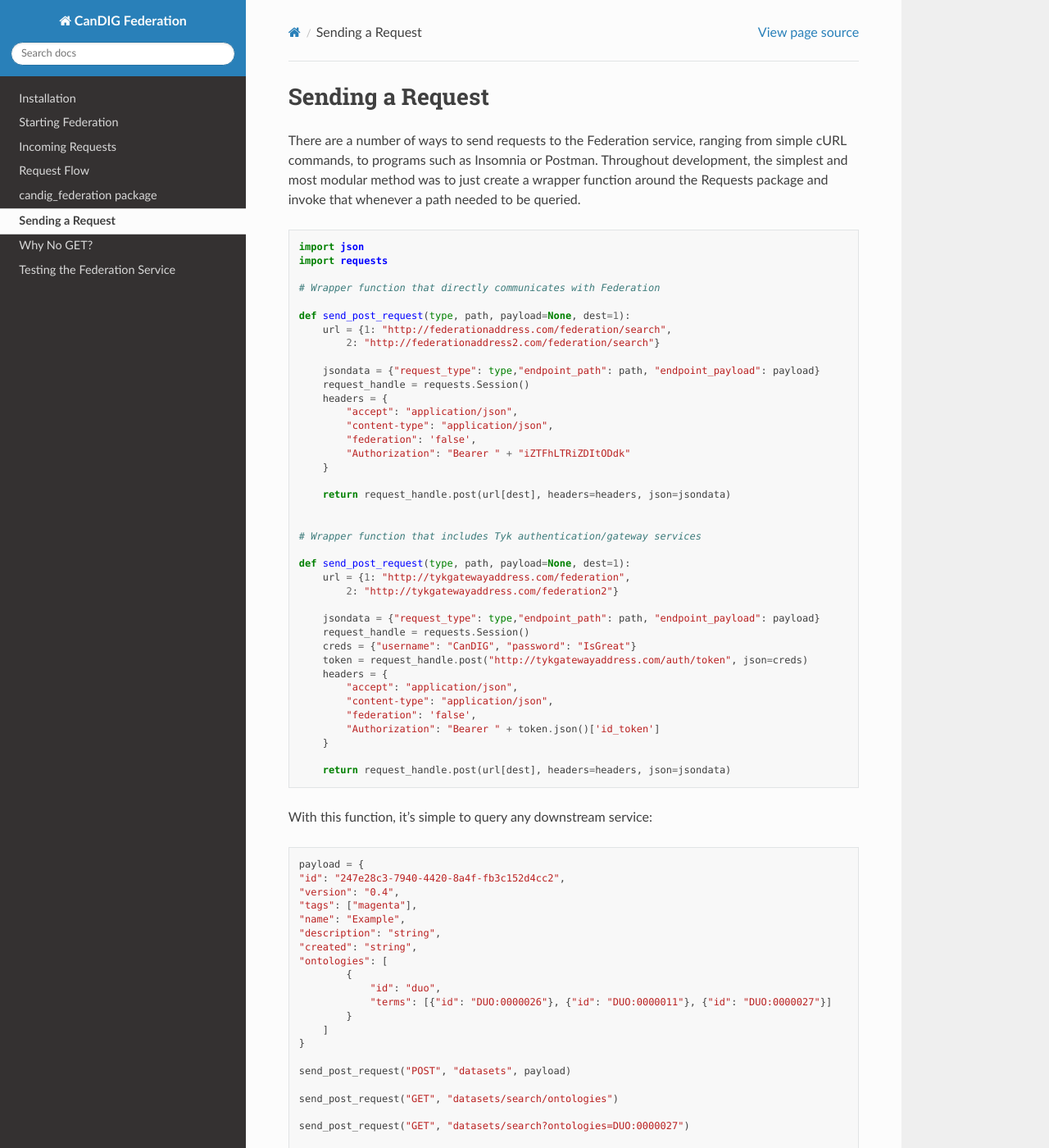
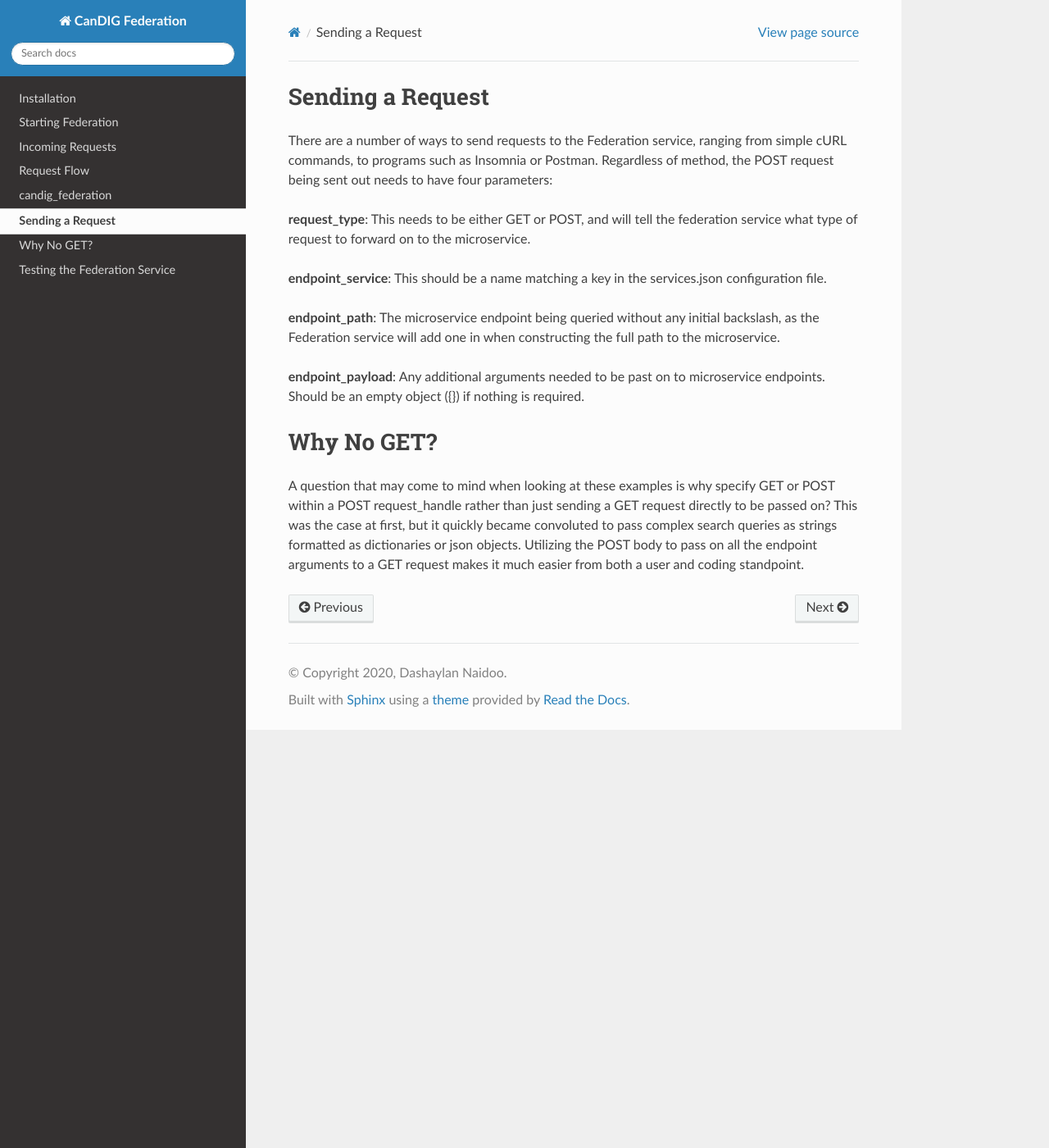
Before and after one commit to CanDIG/federation_service, a Sphinx documentation site: the page built from docs/source/examples.rst, in a window 1280 px wide and 1400 px high. Shown: the whole window at 82% size. Built offline with Sphinx 7.4.7 and the Read the Docs theme 2.0.0, drawn with Linux system fonts in a browser that asks for light colours; some of the changed text lies outside the part shown.

Commit message:
Update Master with parameter changes and validation (#15)
* Fix async request routing to use POST only

* Update peers/configs for katsu

Co-authored-by: Felipe Coral-Sasso <60624699+fcoralsasso@users.noreply.github.com>

* COGG-215 (#12)

* Update tests to mock Futuresession.post instead of get to mimic code change

* Update operations with routing error handling

* Update error message, properly return a 404

* Request parameter addition and RTD fixes (#13)

* Change API and code to use additional param for service specification

* Add check against beginning backslash in endpoint_path (#14)

Co-authored-by: Felipe Coral-Sasso <60624699+fcoralsasso@users.noreply.github.com>

```diff
--- /dev/null
+++ b/docs/requirements.txt
@@ -0,0 +1,3 @@
+Sphinx==2.3.1
+sphinx-rtd-theme==0.4.3
+Werkzeug==0.15.4
--- a/docs/source/conf.py
+++ b/docs/source/conf.py
@@ -32,7 +32,10 @@
 # Add any Sphinx extension module names here, as strings. They can be
 # extensions coming with Sphinx (named 'sphinx.ext.*') or your custom
 # ones.
-extensions = ['sphinx.ext.autodoc', 'sphinx.ext.autosectionlabel']
+extensions = [
+    'sphinx.ext.autodoc', 'sphinx.ext.autosectionlabel', 'sphinx.ext.todo',
+    'sphinx.ext.viewcode'
+]
 
 
 # Add any paths that contain templates here, relative to this directory.
--- a/docs/source/examples.rst
+++ b/docs/source/examples.rst
@@ -2,81 +2,17 @@
 =================
 
 There are a number of ways to send requests to the Federation service, ranging from
-simple cURL commands, to programs such as Insomnia or Postman. Throughout development,
-the simplest and most modular method was to just create a wrapper function around the
-Requests package and invoke that whenever a path needed to be queried.
+simple cURL commands, to programs such as Insomnia or Postman. Regardless of method, the POST
+request being sent out needs to have four parameters:
 
-.. code-block:: python
+| **request_type**: This needs to be either GET or POST, and will tell the federation service what type of request to forward on to the microservice.
 
-    import json
-    import requests
+| **endpoint_service**: This should be a name matching a key in the services.json configuration file.
 
-    # Wrapper function that directly communicates with Federation
+| **endpoint_path**: The microservice endpoint being queried without any initial backslash, as the Federation service will add one in when constructing the full path to the microservice.
 
-    def send_post_request(type, path, payload=None, dest=1):
-        url = {1: "http://federationaddress.com/federation/search",
-            2: "http://federationaddress2.com/federation/search"}
+| **endpoint_payload**: Any additional arguments needed to be past on to microservice endpoints. Should be an empty object ({}) if nothing is required.
 
-        jsondata = {"request_type": type,"endpoint_path": path, "endpoint_payload": payload}
-        request_handle = requests.Session()
-        headers = {
-            "accept": "application/json",
-            "content-type": "application/json",
-            "federation": 'false',
-            "Authorization": "Bearer " + "iZTFhLTRiZDItODdk"
-        }
-
-        return request_handle.post(url[dest], headers=headers, json=jsondata)
-
-
-    # Wrapper function that includes Tyk authentication/gateway services
-
-    def send_post_request(type, path, payload=None, dest=1):
-        url = {1: "http://tykgatewayaddress.com/federation",
-            2: "http://tykgatewayaddress.com/federation2"}
-
-        jsondata = {"request_type": type,"endpoint_path": path, "endpoint_payload": payload}
-        request_handle = requests.Session()
-        creds = {"username": "CanDIG", "password": "IsGreat"}
-        token = request_handle.post("http://tykgatewayaddress.com/auth/token", json=creds)
-        headers = {
-            "accept": "application/json",
-            "content-type": "application/json",
-            "federation": 'false',
-            "Authorization": "Bearer " + token.json()['id_token']
-        }
-
-        return request_handle.post(url[dest], headers=headers, json=jsondata)
-
-
-With this function, it's simple to query any downstream service:
-
-.. code-block:: python
-
-    payload = {
-    "id": "247e28c3-7940-4420-8a4f-fb3c152d4cc2",
-    "version": "0.4",
-    "tags": ["magenta"],
-    "name": "Example",
-    "description": "string",
-    "created": "string",
-    "ontologies": [
-            {
-                "id": "duo",
-                "terms": [{"id": "DUO:0000026"}, {"id": "DUO:0000011"}, {"id": "DUO:0000027"}]
-            }
-        ]
-    }
-
-    send_post_request("POST", "datasets", payload)
-
-    send_post_request("GET", "datasets/search/ontologies")
-
-    send_post_request("GET", "datasets/search?ontologies=DUO:0000027")
-
-    send_post_request("GET", "datasets/247e28c3794044208a4ffb3c152d4cc2")
-
-    send_post_request("GET", "datasets/search", {"tags": "gold", "ontologies": ["DUO:0000001", "DUO:0000011"]})
 
 
 
--- a/docs/source/index.rst
+++ b/docs/source/index.rst
@@ -28,7 +28,7 @@
    install
    run
 
-   candig_federation
+   modules
    examples
    testing
 
--- a/requirements.txt
+++ b/requirements.txt
@@ -14,3 +14,4 @@
 sphinx-rtd-theme==0.4.3
 Werkzeug==0.15.4
 prometheus-flask-exporter==0.13.0
+Flask-Cors==3.0.9
```
Also changed, not shown: .readthedocs.yml, 9 other files.
